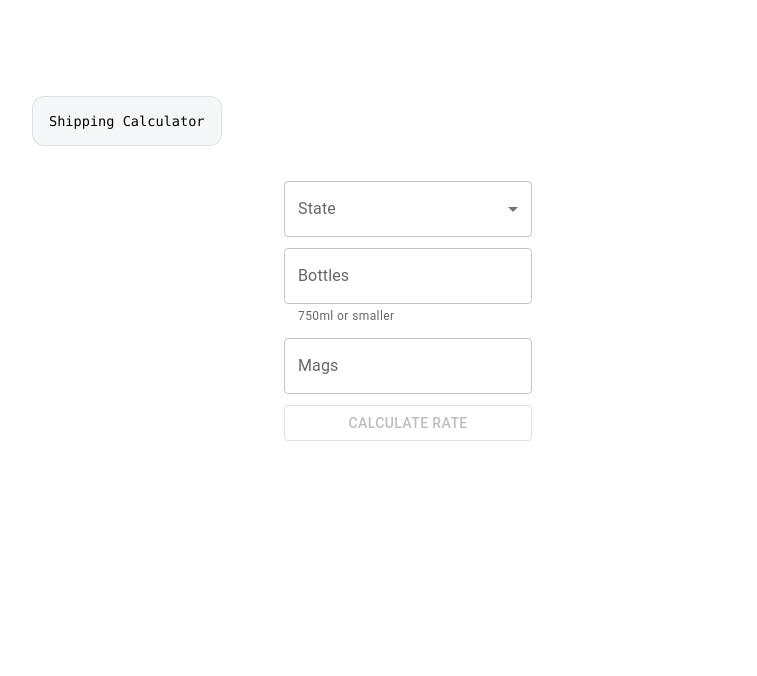
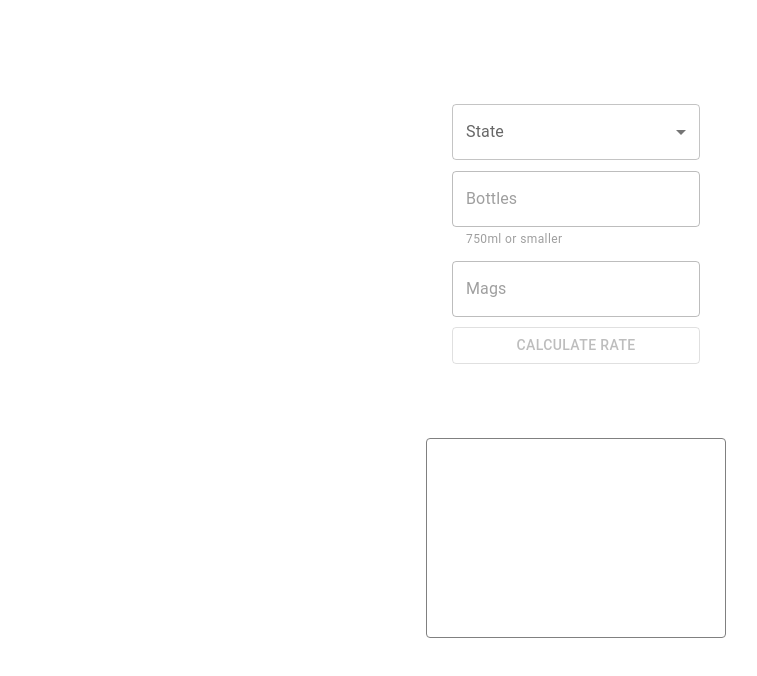
Before and after one commit to max-deathray/shipping-calculator, a Next.js app: page / in a window 1280 px wide. Shown: the top 676 px of the page, without its empty margins (64-821 px from the left). Built offline with nearby package versions, Linux system fonts and the light colour scheme.

Commit message:
Some cleanup & style fixes. Preparing to include expedited rates.

```diff
--- a/app/calculators/bottles.ts
+++ b/app/calculators/bottles.ts
@@ -72,8 +72,6 @@ export const sumUpCosts = (breakdown: Array<BreakdownObject>) => {
     total = total.add(allBoxes);
   });
 
-  // const withTax = total.multiply(1.08875).format();
-
   return total;
 };
 
--- a/app/page.module.css
+++ b/app/page.module.css
@@ -5,33 +5,6 @@
   align-items: center;
   padding: 6rem;
   min-height: 100vh;
-}
-
-.description {
-  display: inherit;
-  justify-content: inherit;
-  align-items: inherit;
-  font-size: 0.85rem;
-  max-width: var(--max-width);
-  width: 100%;
-  z-index: 2;
-  font-family: var(--font-mono);
-}
-
-.description a {
-  display: flex;
-  justify-content: center;
-  align-items: center;
-  gap: 0.5rem;
-}
-
-.description p {
-  position: relative;
-  margin: 0;
-  padding: 1rem;
-  background-color: rgba(var(--callout-rgb), 0.5);
-  border: 1px solid rgba(var(--callout-border-rgb), 0.3);
-  border-radius: var(--border-radius);
 }
 
 .code {
@@ -160,52 +133,6 @@
     transform: none;
     height: 300px;
   }
-
-  .description {
-    font-size: 0.8rem;
-  }
-
-  .description a {
-    padding: 1rem;
-  }
-
-  .description p,
-  .description div {
-    display: flex;
-    justify-content: center;
-    position: fixed;
-    width: 100%;
-  }
-
-  .description p {
-    align-items: center;
-    inset: 0 0 auto;
-    padding: 2rem 1rem 1.4rem;
-    border-radius: 0;
-    border: none;
-    border-bottom: 1px solid rgba(var(--callout-border-rgb), 0.25);
-    background: linear-gradient(
-      to bottom,
-      rgba(var(--background-start-rgb), 1),
-      rgba(var(--callout-rgb), 0.5)
-    );
-    background-clip: padding-box;
-    backdrop-filter: blur(24px);
-  }
-
-  .description div {
-    align-items: flex-end;
-    pointer-events: none;
-    inset: auto 0 0;
-    padding: 2rem;
-    height: 200px;
-    background: linear-gradient(
-      to bottom,
-      transparent 0%,
-      rgb(var(--background-end-rgb)) 40%
-    );
-    z-index: 1;
-  }
 }
 
 /* Tablet and Smaller Desktop */
@@ -235,10 +162,8 @@
 }
 
 .tool {
-  width: 600px;
   display: flex;
   align-items: center;
-  /* border: solid 1px plum; */
 }
 
 .state {
@@ -252,8 +177,24 @@
   justify-content: space-between;
 }
 
+.data {
+  min-height: 200px;
+  width: 300px;
+  padding: 2rem;
+  border: 1px solid gray;
+  border-radius: 4px;
+}
+
+.shippingNotes {
+  /* border: 1px solid magenta; */
+}
+
 .rate {
-  height: 200px;
+  /* border: 1px solid lime; */
+}
+
+.shippingNotes + .rate {
+  margin-top: 1rem;
 }
 
 .notes {
--- a/app/page.tsx
+++ b/app/page.tsx
@@ -20,8 +20,6 @@ const Home = () => {
 
   const [shippingRate, setShippingRate] = useState<any>(null);
 
-  console.log({ shippingRate });
-
   const validState = stateData && stateData.notes !== "No shipments allowed";
 
   const [zone, setZone] = useState<number | null>(null);
@@ -43,9 +41,6 @@ const Home = () => {
 
   return (
     <main className={styles.main}>
-      <div className={styles.description}>
-        <p>Shipping Calculator</p>
-      </div>
       <div className={styles.tool}>
         <form
           onSubmit={(e) => {
@@ -69,7 +64,12 @@ const Home = () => {
                 defaultValue=""
                 id="state"
                 label="state"
-                onChange={(e: SelectChangeEvent) => setState(e.target.value)}
+                onChange={(e: SelectChangeEvent) => {
+                  setBottleCount("");
+                  setMagCount("");
+                  setShippingRate(null);
+                  setState(e.target.value);
+                }}
               >
                 {states.map((state) => (
                   <MenuItem key={state} value={state}>
@@ -82,14 +82,24 @@ const Home = () => {
                 id="bottle-count"
                 label="Bottles"
                 className={styles.input}
-                onChange={(e) => setBottleCount(e.target.value)}
+                value={bottleCount}
+                disabled={!stateData || !validState}
+                onChange={(e) => {
+                  setBottleCount(e.target.value);
+                  setShippingRate(null);
+                }}
                 helperText="750ml or smaller"
               />
               <TextField
                 id="mag-count"
                 label="Mags"
+                value={magCount}
+                disabled={!stateData || !validState}
                 className={styles.input}
-                onChange={(e) => setMagCount(e.target.value)}
+                onChange={(e) => {
+                  setMagCount(e.target.value);
+                  setShippingRate(null);
+                }}
               />
               <Button type="submit" variant="outlined" disabled={!canCalculate}>
                 Calculate Rate
@@ -97,11 +107,16 @@ const Home = () => {
             </div>
           </FormControl>
         </form>
-        <div>
+
+        <div />
+      </div>
+      <div className={styles.data}>
+        <div className={styles.shippingNotes}>
           {stateData && !validState ? <p>No shipments allowed</p> : null}
           {stateData && validState ? (
             <>
               <div>
+                <h5>Shipping to {stateData.state}</h5>
                 {stateData.daysInTransit} {daysInTransitCopy} in transit
               </div>
               {stateData.notes ? (
@@ -110,14 +125,23 @@ const Home = () => {
             </>
           ) : null}
         </div>
-        <div />
-      </div>
-      <div className={styles.rate}>
         {shippingRate ? (
-          <>
-            Shipping Rate: {shippingRate.format()} | Shipping and Tax:
-            {shippingRate.multiply(1.08875).format()}
-          </>
+          <div className={styles.rate}>
+            <p>Standard Rate: {shippingRate.format()}</p>
+            <p>with Tax: {shippingRate.multiply(1.08875).format()}</p>
+            <Button
+              style={{
+                borderColor: "#6262ac",
+                color: "#6262ac",
+                marginTop: "5px",
+              }}
+              variant="outlined"
+              disabled={!canCalculate}
+              onClick={() => console.log("hey!")}
+            >
+              Show Expedited Rates
+            </Button>
+          </div>
         ) : null}
       </div>
       <div />
```
